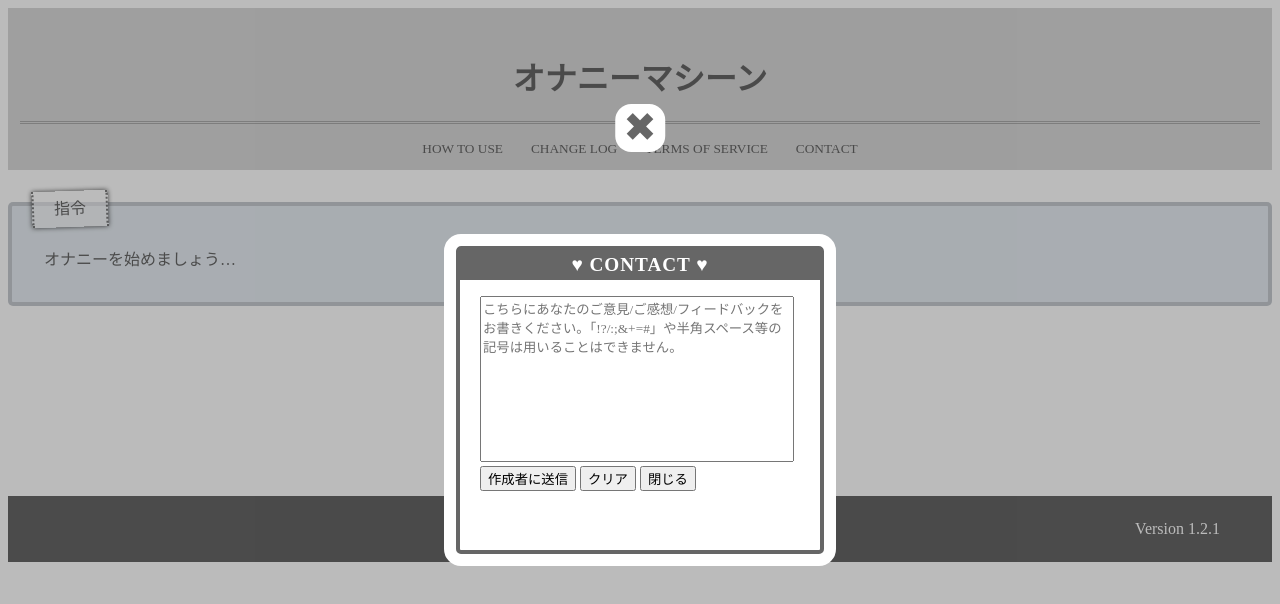
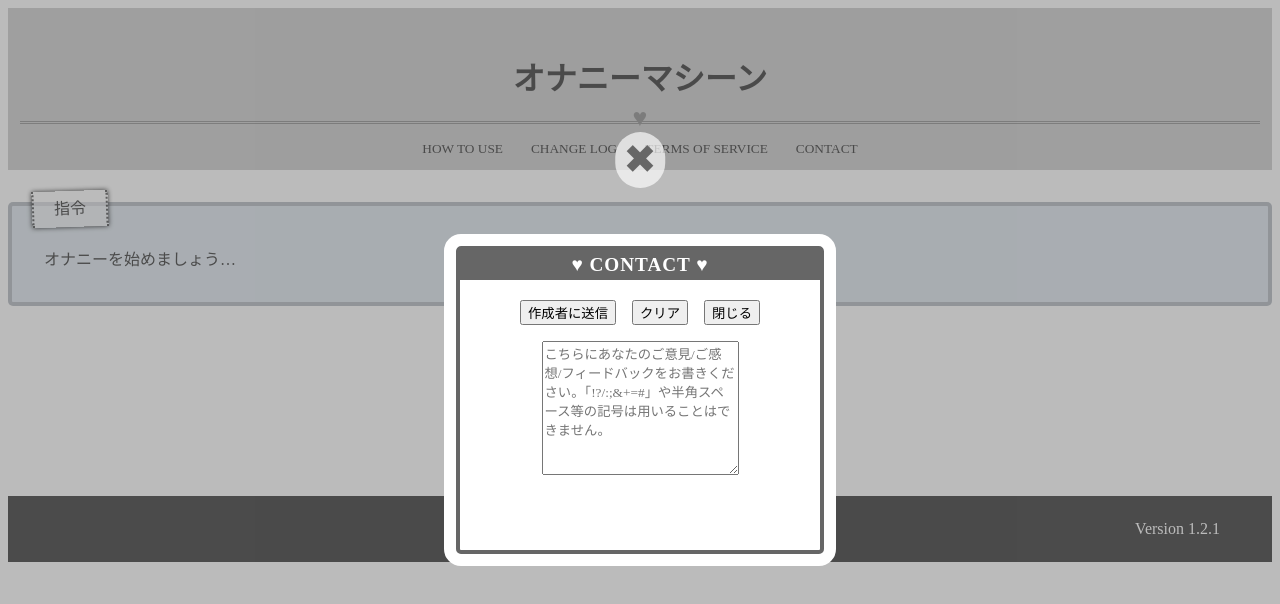
Before and after one commit to project-02683110/On-Sup, a plain HTML site: page index.html in a window 1280 px wide. Both pictures are taken after a click on the button "CONTACT". Drawn offline with Linux system fonts and the light colour scheme; a web font is replaced by a local one.

Commit message:
(Automatic Update)

```diff
--- a/index.html
+++ b/index.html
@@ -54,10 +54,12 @@
 <div class="pop-up unv" id="cu">
     <div class="title">&hearts; CONTACT &hearts;</div>
     <p>
-        <textarea cols="40" rows="10" id="txa" placeholder="こちらにあなたのご意見/ご感想/フィードバックをお書きください。「!?/:;&+=#」や半角スペース等の記号は用いることはできません。" style="text-align: left; resize: none;"></textarea>
-        <button onclick="Contact()">作成者に送信</button>
-        <button onclick="FieldClear()">クリア</button>
-        <button onclick="cls()">閉じる</button>
+        <div class="lis" style="margin: -16px 0 16px;">
+            <button onclick="Contact()">作成者に送信</button>
+            <button onclick="FieldClear()">クリア</button>
+            <button onclick="cls()">閉じる</button>
+        </div>
+        <textarea cols="24" rows="8" id="txa" placeholder="こちらにあなたのご意見/ご感想/フィードバックをお書きください。「!?/:;&+=#」や半角スペース等の記号は用いることはできません。" style="text-align: left;"></textarea>
     </p>
 </div>
 <article>
--- a/main.css
+++ b/main.css
@@ -79,19 +79,19 @@ button {
     transform: translate(-50%, -50%);
     padding: 8px;
     z-index: 256;
-	top: 16%;
+	top: 20%;
     left: auto;
     right: auto;
 	font-size: 40px;
-    line-height: 32px;
+    line-height: 40px;
     color: #666666;
-    background-color: #fff;
+    background-color: #ffffffaa;
     border-width: 0;
-    border-radius: 16px;
+    border-radius: 40px;
     transition: 0.3s;
 }
 .close:hover {
-    background-color: #ffffffaa;
+    background-color: #ffffff66;
     transition: 0.3s;
 }
 hr {
```
